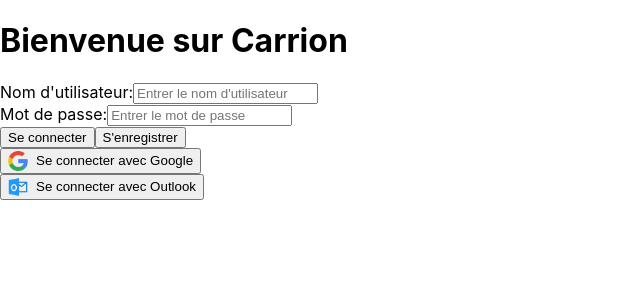
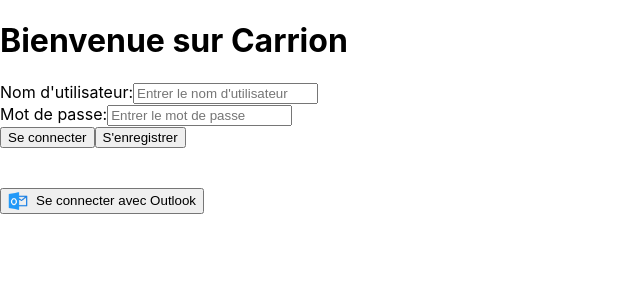
Before and after one commit to melk-hub/Carrion, a React (Create React App) app in the folder EIP/front_end/carrion/: page / in a window 1280 px wide. Shown: the top 300 px of the page, without its empty margins (0-640 px from the left). Built offline with nearby package versions, Linux system fonts and the light colour scheme.

Commit message:
[ADD] google and microsoft connections

```diff
--- a/EIP/front_end/carrion/src/pages/LandingPage.js
+++ b/EIP/front_end/carrion/src/pages/LandingPage.js
@@ -1,7 +1,8 @@
 import React, { useState } from 'react';
 import { useNavigate } from 'react-router-dom';
+import { GoogleOAuthProvider, GoogleLogin } from '@react-oauth/google';
+import MicrosoftLogin from 'react-microsoft-login';
 import RegisterForm from '../components/RegisterForm';
-import googleIcon from '../assets/google-logo.png';
 import outlookIcon from '../assets/outlook-logo.png';
 
 function LandingPage({ setIsAuthenticated }) {
@@ -61,7 +62,28 @@ function LandingPage({ setIsAuthenticated }) {
     // }
   };
 
+  const handleGoogleLoginSuccess = (response) => {
+    console.log('Google Login Success:', response);
+    setIsAuthenticated(true);
+    navigate('/home');
+  };
+
+  const handleGoogleLoginFailure = (error) => {
+    console.error('Google Login Failure:', error);
+  };
+
+  const handleMicrosoftLoginSuccess = (response) => {
+    console.log('Microsoft Login Success:', response);
+    setIsAuthenticated(true);
+    navigate('/home');
+  };
+
+  const handleMicrosoftLoginFailure = (error) => {
+    console.error('Microsoft Login Failure:', error);
+  };
+
   return (
+    <GoogleOAuthProvider clientId="YOUR_GOOGLE_CLIENT_ID">
         <div>
             <h1>Bienvenue sur Carrion</h1>
 
@@ -96,20 +118,48 @@ function LandingPage({ setIsAuthenticated }) {
                     <button onClick={handleLoginClick}>Se connecter</button>
                     <button onClick={handleRegisterToggle}>S'enregistrer</button>
 
-            <div>
-                <button onClick={handleLoginClick} style={{ display: 'flex', alignItems: 'center' }}>
-                <img src={googleIcon} alt="Google" style={{ width: '20px', marginRight: '8px' }} />
-                Se connecter avec Google
+                    <GoogleLogin
+                        onSuccess={handleGoogleLoginSuccess}
+                        onFailure={handleGoogleLoginFailure}
+                    />
+                    {/* <MicrosoftLogin
+                        clientId="YOUR_MICROSOFT_CLIENT_ID"
+                        buttonText="Se connecter avec Outlook"
+                        authCallback={handleMicrosoftLoginSuccess}
+                        onFailure={handleMicrosoftLoginFailure}
+                        redirectUri="http://localhost:3000"
+                        render={(renderProps) => (
+                            <button
+                            onClick={renderProps.onClick}
+                            style={{
+                                display: 'flex',
+                                alignItems: 'center',
+                                backgroundColor: '#0078D4',
+                                color: '#fff',
+                                padding: '10px 20px',
+                                border: 'none',
+                                borderRadius: '5px',
+                                cursor: 'pointer',
+                                marginTop: '10px',
+                            }}
+                            >
+                            <img
+                                src={outlookIcon}
+                                alt="Outlook"
+                                style={{ width: '20px', marginRight: '8px' }}
+                            />
+                            Se connecter avec Outlook
                             </button>
-
+                        )}
+                    /> */}
                     <button onClick={handleLoginClick} style={{ display: 'flex', alignItems: 'center' }}>
                     <img src={outlookIcon} alt="Outlook" style={{ width: '20px', marginRight: '8px' }} />
                     Se connecter avec Outlook
                     </button>
-            </div>
                 </>
             )}
         </div>
+    </GoogleOAuthProvider>
   );
 }
 
```
Also changed, not shown: EIP/front_end/carrion/src/assets/google-logo.png (deleted). Lines whose indentation alone changed are shown as unchanged.
